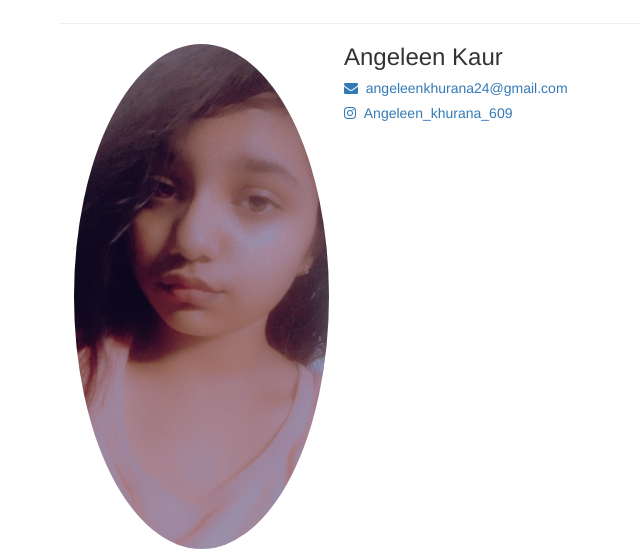
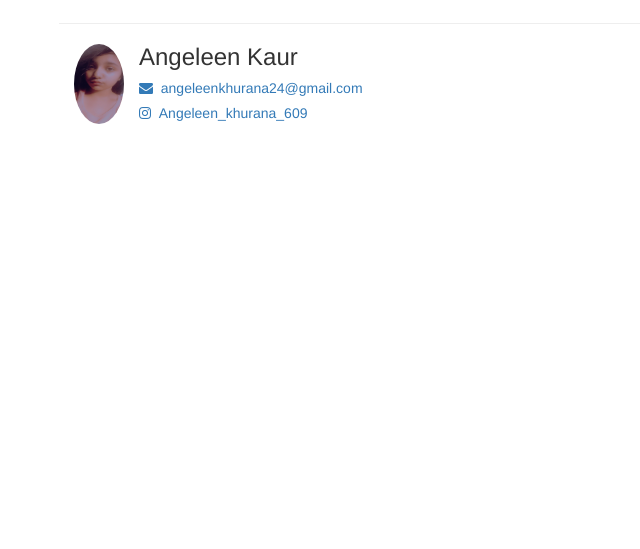
Before and after one commit to angeleen24/myblog, a plain HTML site: page index.html in a window 1280 px wide. Shown: the part 5421-5970 px from the top of the page, without its empty margins (11-651 px from the left). After the commit the page ends 5553 px from the top, so only its background shows below. Drawn offline with nearby package versions, Linux system fonts and the light colour scheme.

Commit message:
Add files via upload

```diff
--- a/index.html
+++ b/index.html
@@ -313,7 +313,7 @@
     <iframe src="https://www.google.com/maps/embed?pb=!1m14!1m8!1m3!1d15078.353856082635!2d72.8906491!3d19.1257017!3m2!1i1024!2i768!4f13.1!3m3!1m2!1s0x0%3A0xacf72f56793d190a!2sWHITEHAT%20EDUCATION%20TECHNOLOGY%20PVT%20LTD!5e0!3m2!1sen!2sin!4v1573468987088!5m2!1sen!2sin" height="450" frameborder="0"  allowfullscreen=""></iframe>
 
 <hr style="width: 100%;">
-<img src="Snapchat-1272895321.jpg"  class="img-responsive img-circle col-lg-3 col-md-3 col-sm-3 col-xs-4">
+<img id="AK" src="Snapchat-1272895321.jpg"  class="img-responsive img-circle col-lg-3 col-md-3 col-sm-3 col-xs-4">
 <h3>Angeleen Kaur</h3>
 
         <div class="contact_1" >
--- a/style.css
+++ b/style.css
@@ -113,3 +113,11 @@ color: #ff7700;
 {
     text-align: center
 }
+#AK
+{
+    height: 80px;
+    width: 80px;
+    border-style: solid;
+    border: 2px;
+    border-color: blueviolet;
+}
```
